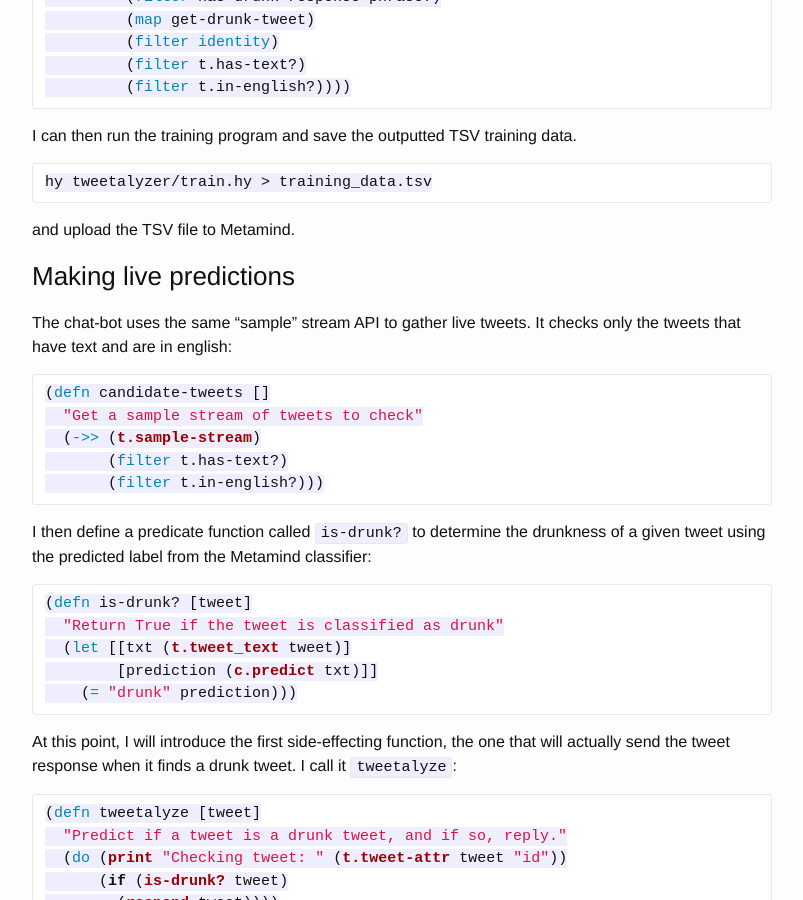
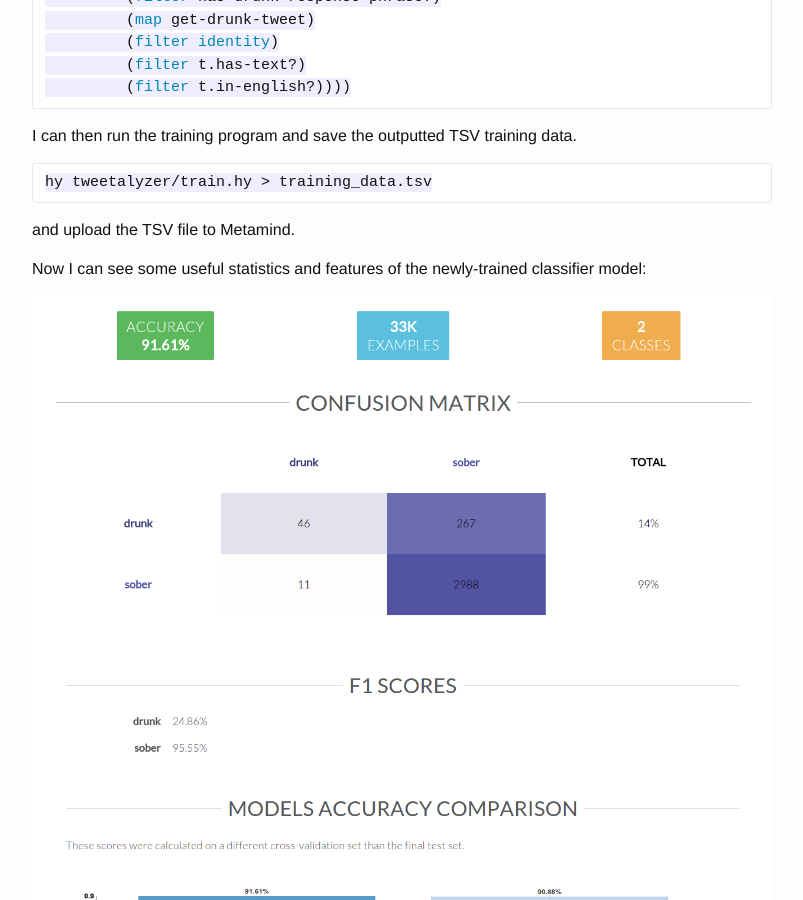
Before and after one commit to yzernik/yzernik.github.io, a Jekyll site: the page built from _posts/2015-08-25-detecting-drunk-tweets.md, in a window 1280 px wide and 900 px high, scrolled down 1383 px. Shown: the whole window, without its empty margins (238-1041 px from the left). Built offline with Jekyll 4.4.1, drawn with Linux system fonts in a browser that asks for light colours; Markdown is read by kramdown in place of the engine named in the settings; comment, search, counter and statistics services are not loaded.

Commit message:
added image to tweetalyzer post

````diff
--- a/_posts/2015-08-25-detecting-drunk-tweets.md
+++ b/_posts/2015-08-25-detecting-drunk-tweets.md
@@ -55,6 +55,13 @@ hy tweetalyzer/train.hy > training_data.tsv
 ```
 
 and upload the TSV file to Metamind.
+
+Now I can see some useful statistics and features of the newly-trained classifier model:
+
+![Confusion Matrix](/images/tweetalyzer-model-1.png)
+![Scores](/images/tweetalyzer-model-2.png)
+![Features](/images/tweetalyzer-model-3.png)
+
 
 ### Making live predictions
 
````
Also changed, not shown: images/tweetalyzer-model-1.png (added), images/tweetalyzer-model-2.png (added), images/tweetalyzer-model-3.png (added).
